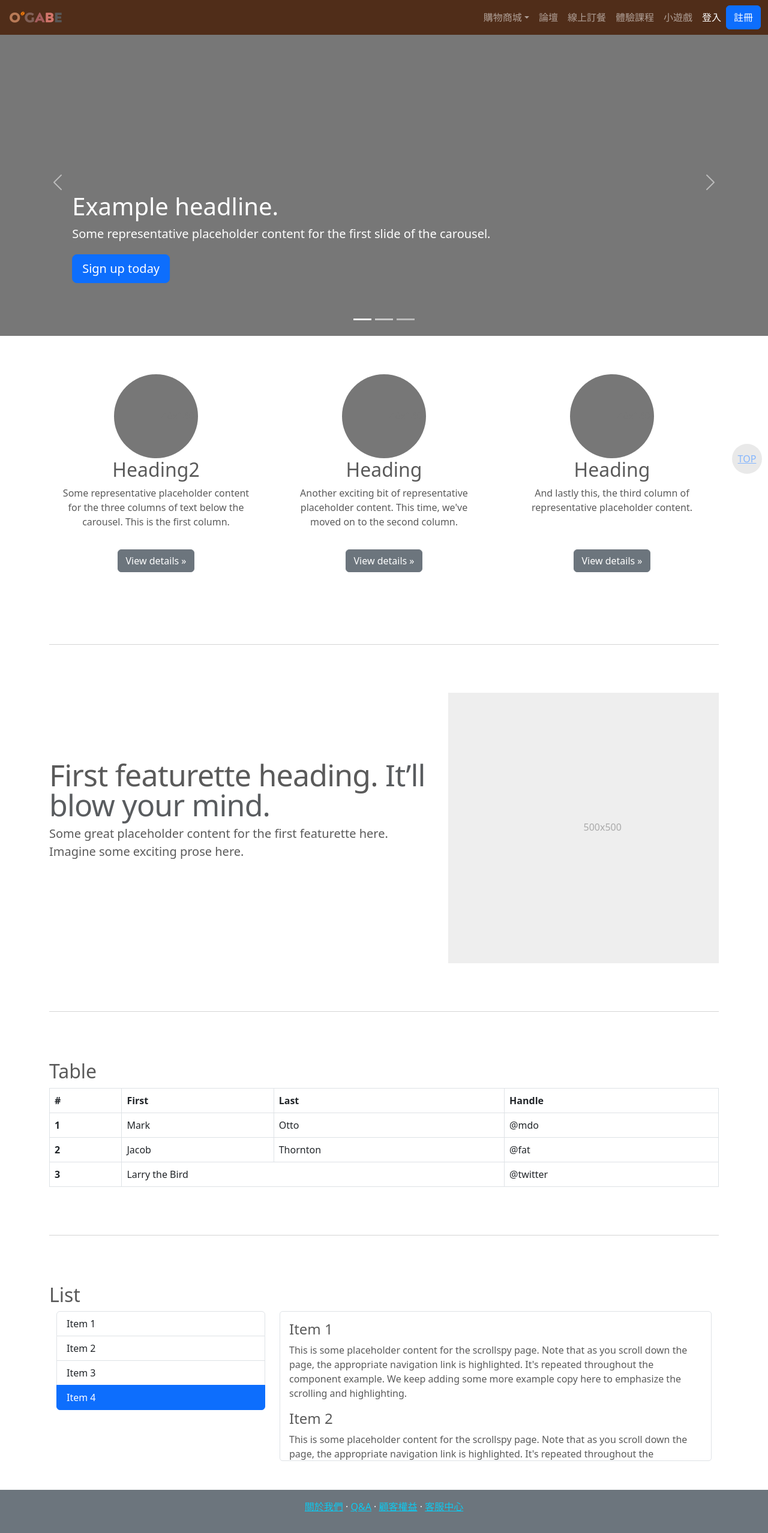
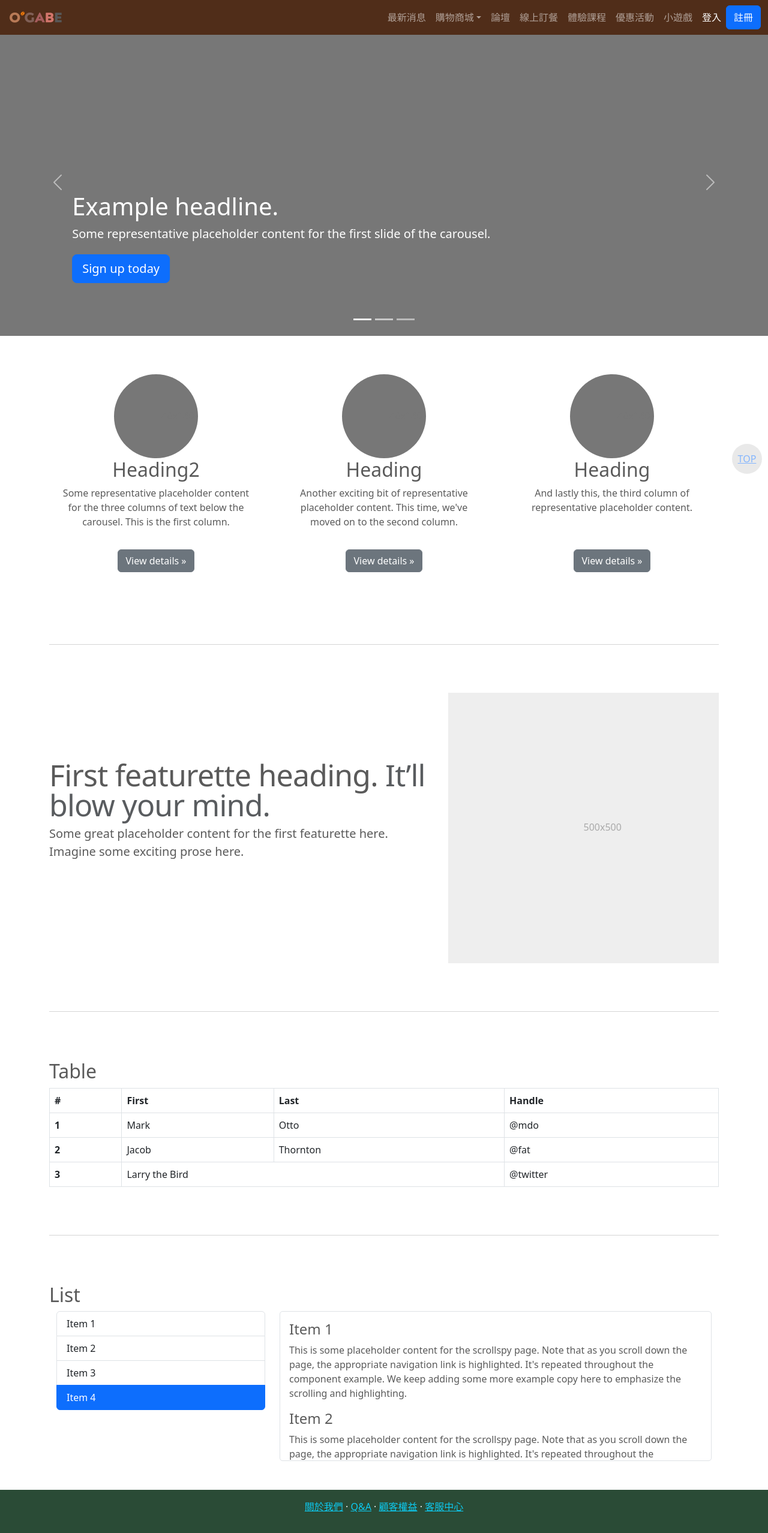
Before and after one commit to shiloh0920/OGABE-TIBAME, a plain HTML site: page frontend/index.html in a window 1280 px wide. Shown: the whole page at 60% size. Drawn offline with Linux system fonts and the light colour scheme.

Commit message:
frontend v2 add

```diff
--- a/frontend/dist/css/my.css
+++ b/frontend/dist/css/my.css
@@ -31,6 +31,9 @@ body{
 	padding-bottom: 0 !important;
 }
 
-.bg-purple{
+.bg-headcolor{
 	background-color: #502d19;
 }
+.bg-footercolor{
+	background-color: #2a4b36;
+}
--- a/frontend/index.html
+++ b/frontend/index.html
@@ -18,7 +18,7 @@
   <body>
     <header>
       <nav
-        class="navbar navbar-expand-md fixed-top navbar-dark bg-purple"
+        class="navbar navbar-expand-md fixed-top navbar-dark bg-headcolor"
         aria-label="Fourth navbar example"
       >
         <div class="container-fluid">
@@ -49,6 +49,11 @@
               <!-- <li class="nav-item">
                 <a class="nav-link" href="guideline.html">規格書</a>
               </li> -->
+              <li class="nav-item">
+                <a class="nav-link" aria-current="page" href="index.html"
+                  >最新消息</a
+                >
+              </li>
               <li class="nav-item dropdown">
                 <a
                   class="nav-link dropdown-toggle"
@@ -69,7 +74,7 @@
               </li>
 
               <li class="nav-item">
-                <a class="nav-link" aria-current="page" href="index.html"
+                <a class="nav-link" aria-current="page" href="breakpoint.html"
                   >論壇</a
                 >
               </li>
@@ -81,6 +86,11 @@
               <li class="nav-item">
                 <a class="nav-link" aria-current="page" href="index.html"
                   >體驗課程</a
+                >
+              </li>
+              <li class="nav-item">
+                <a class="nav-link" aria-current="page" href="index.html"
+                  >優惠活動</a
                 >
               </li>
               <li class="nav-item">
@@ -531,7 +541,7 @@
     </main>
     <!-- footer -->
     <footer
-      class="container-fluid mt-5 bg-secondary text-center text-light link- p-3"
+      class="container-fluid mt-5 bg-footercolor text-center text-light link- p-3"
     >
       <p>
         <a href="#" class="text-info">關於我們</a> &middot;
```
Also changed, not shown: frontend/images/coffee1.jpg (added).
